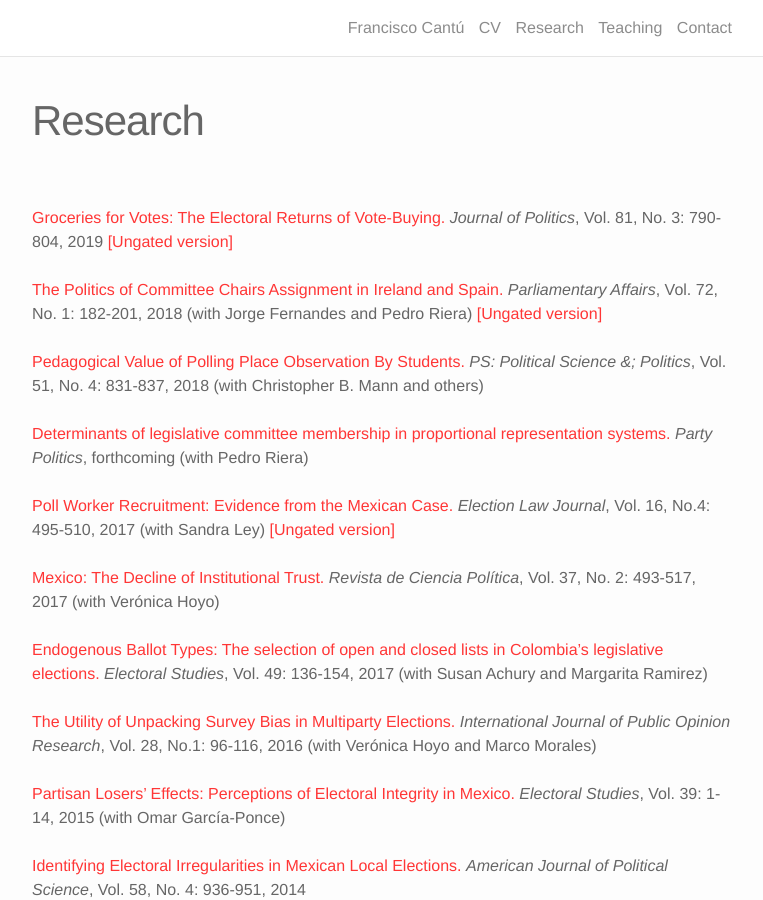
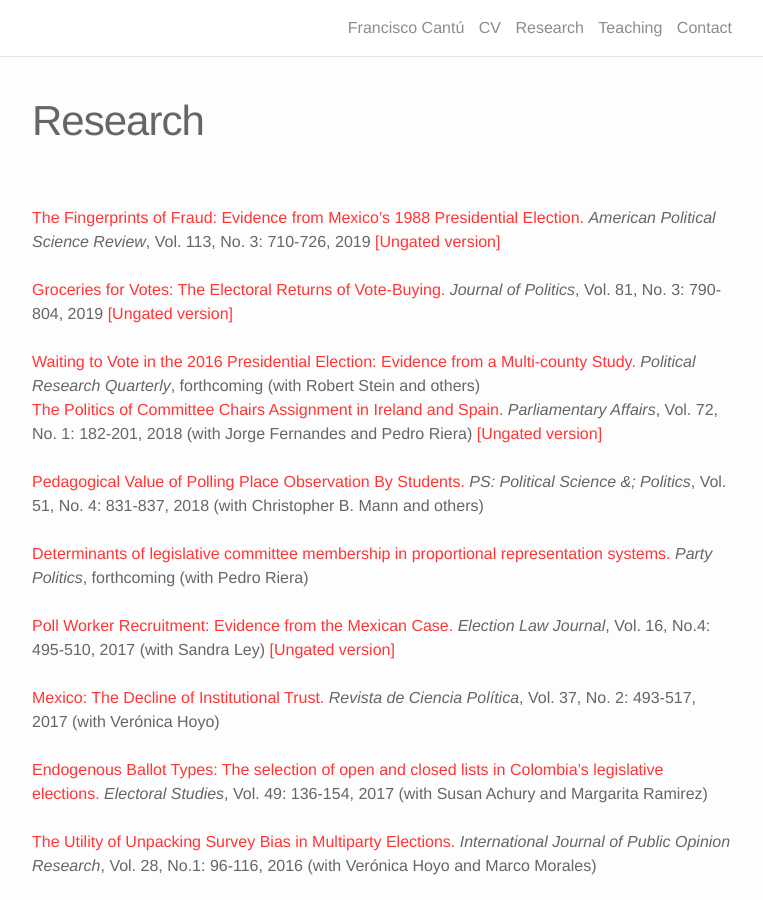
Before and after one commit to franciscocantu/franciscocantu.github.io, a Jekyll site: the page built from research.md, in a window 1280 px wide and 900 px high. Shown: the whole window, without its empty margins (258-1021 px from the left). Built offline with Jekyll 4.4.1, drawn with Linux system fonts in a browser that asks for light colours; nearby versions of some CDN libraries.

Commit message:
Update research.md

```diff
--- a/research.md
+++ b/research.md
@@ -4,13 +4,22 @@ title: Research
 permalink: /research/
 order: 3
 ---
-
+<br>
+<a href="https://doi.org/10.1017/S0003055419000285">The Fingerprints of Fraud: Evidence from Mexico’s 1988 Presidential
+Election.</a> <i>American Political Science Review</i>,
+Vol. 113, No. 3: 710-726, 2019 <a
+href="/Papers/APSR-1988.pdf">[Ungated
+version]</a><br>
 <br>
 <a href="https://doi.org/10.1086/702945">Groceries
 for Votes: The Electoral Returns of Vote-Buying.</a> <i>Journal of Politics</i>,
 Vol. 81, No. 3: 790-804, 2019 <a
 href="/Papers/JoP - VoteBuying.pdf">[Ungated
 version]</a><br>
+<br>
+<a href="https://doi.org/10.1177/1065912919832374">Waiting to Vote in the 2016 Presidential Election: Evidence from a
+Multi-county Study.</a> <i>Political Research Quarterly</i>, forthcoming (with Robert
+Stein and others)
 <br>
 <a
 href="https://doi.org/10.1093/pa/gsy009">The
```
